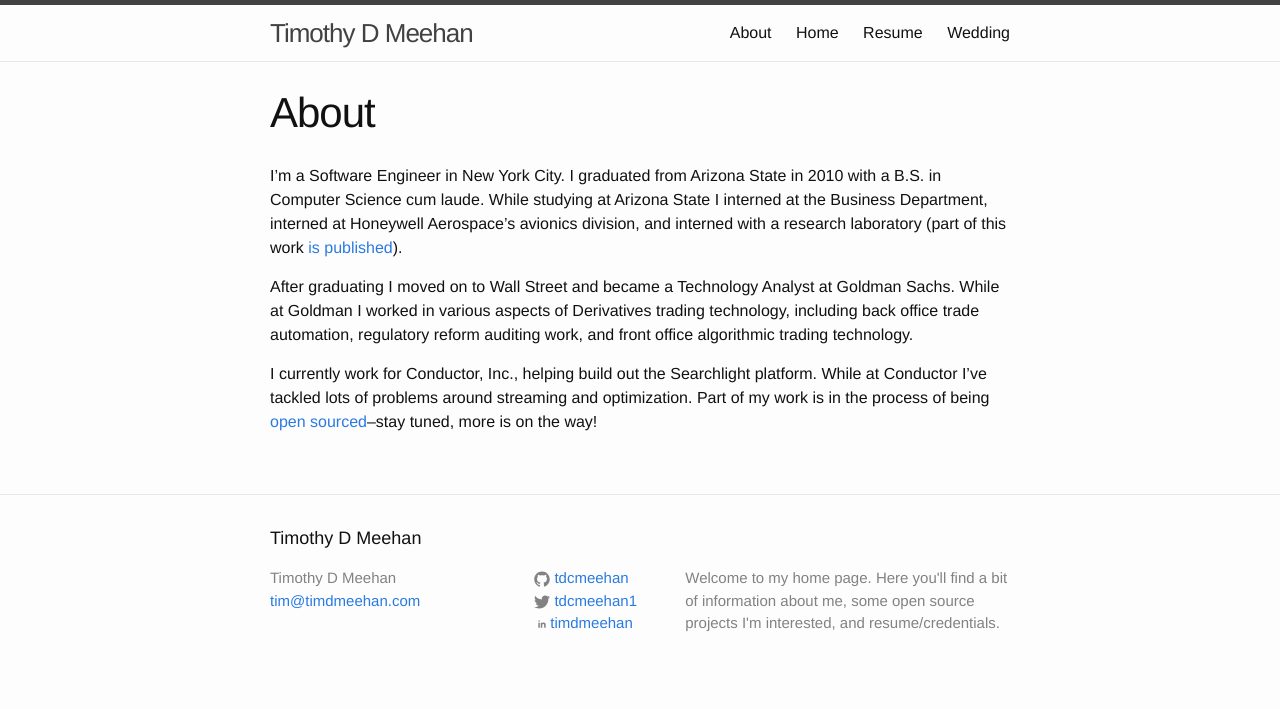
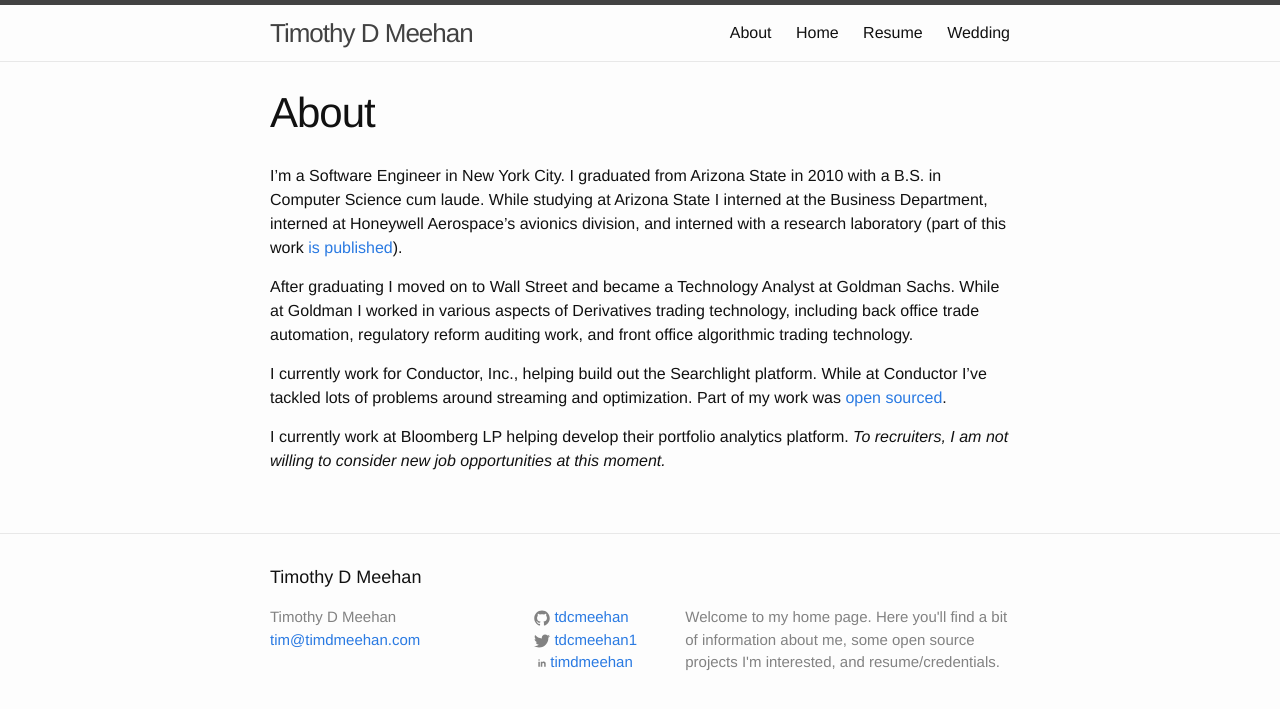
Before and after one commit to tdcmeehan/tdcmeehan.github.io, a Jekyll site: the page built from about.md, in a window 1280 px wide. Shown: the top 709 px of the page. Built offline with Jekyll 4.4.1, drawn with Linux system fonts in a browser that asks for light colours.

Commit message:
Updating information

```diff
--- a/about.md
+++ b/about.md
@@ -8,4 +8,6 @@ I'm a Software Engineer in New York City.  I graduated from Arizona State in 201
 
 After graduating I moved on to Wall Street and became a Technology Analyst at Goldman Sachs.  While at Goldman I worked in various aspects of Derivatives trading technology, including back office trade automation, regulatory reform auditing work, and front office algorithmic trading technology.
 
-I currently work for Conductor, Inc., helping build out the Searchlight platform.  While at Conductor I've tackled lots of problems around streaming and optimization.  Part of my work is in the process of being [open sourced](https://github.com/Conductor/rx-ordered-data/)--stay tuned, more is on the way!
+I currently work for Conductor, Inc., helping build out the Searchlight platform.  While at Conductor I've tackled lots of problems around streaming and optimization.  Part of my work was [open sourced](https://github.com/Conductor/rx-ordered-data/).
+
+I currently work at Bloomberg LP helping develop their portfolio analytics platform.  *To recruiters, I am not willing to consider new job opportunities at this moment.*
```
Also changed, not shown: _includes/resume.md (+0 -1 lines).
